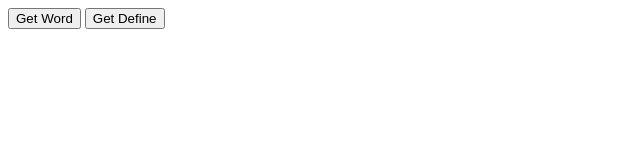
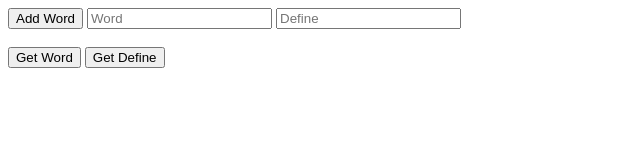
Before and after one commit to pdduy23/front-app-english, a plain HTML site: page index.html in a window 1280 px wide. Shown: the whole page, without its empty margins (0-640 px from the left). Drawn offline with Linux system fonts and the light colour scheme.

Commit message:
Add new word.

```diff
--- a/index.html
+++ b/index.html
@@ -18,6 +18,15 @@
 
 <body style="width: 100%;">
 
+    <input type="button" onclick="addWord()" value="Add Word" />
+
+    <input type="text" placeholder="Word" id="textWord" />
+    <input type="text" placeholder="Define" id="textDefine" />
+
+    <br />
+    <br />
+
+
     <input type="button" onclick="getWord()" value="Get Word" />
 
     <input type="button" onclick="getDefine()" value="Get Define" />
@@ -26,7 +35,6 @@
         <tr id="word"></tr>
         <tr id="define"></tr>
     </table>
-    <h2 id="define"></h2>
 
     <script src="./js/index.js"></script>
 </body>
--- a/js/index.js
+++ b/js/index.js
@@ -1,7 +1,7 @@
 let word = []
 
 const getWord = async () => {
-    await fetch('http://localhost:3000/api/getword', {
+    await fetch('https://server-app-english.onrender.com/api/getword', {
         method: 'GET'
     }).then(res => res = res.json()).then(res =>
         word = res.vocab
@@ -27,3 +27,27 @@ const getDefine = () => {
     }
     document.getElementById("define").innerHTML = text
 }
+
+const addWord = async () => {
+    const textDefine = document.getElementById("textDefine")
+    const textWord = document.getElementById("textWord")
+
+    const body = {
+        "define": textDefine.value.toString(),
+        "word": textWord.value.toString(),
+    }
+
+    await fetch('http://localhost:3000/api/add', {
+        method: 'POST',
+        headers: {
+            'Content-Type': 'application/json',
+        },
+        body: JSON.stringify(body)
+    }).then(res => res.json()).then(res => {
+        if (res.success == true) {
+            textDefine.value = ""
+            textWord.value = ""
+        }
+    })
+        .catch(err => console.log(err))
+}
```
